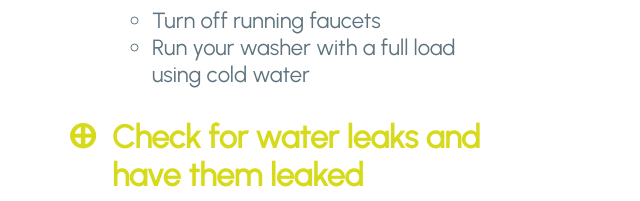
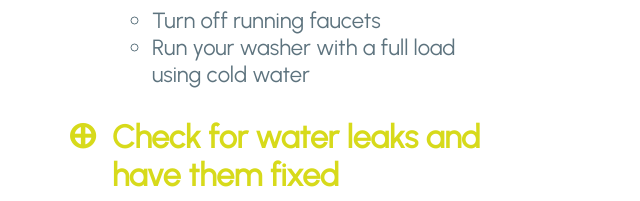
Before and after one commit to ev2070/issue-site, a plain HTML site: page recommendations.html in a window 1280 px wide. Shown: the part 4950-5151 px from the top of the page, 96-736 px from the left. Drawn offline with Linux system fonts and the light colour scheme.

Commit message:
fixed type in recommendations page

```diff
--- a/recommendations.html
+++ b/recommendations.html
@@ -138,7 +138,7 @@
 							<li>Turn off running faucets</li>
 							<li>Run your washer with a full load using cold water</li>
 						</ul>
-						<li class="highlight">Check for water leaks and have them leaked</li>
+						<li class="highlight">Check for water leaks and have them fixed</li>
 						<ul  class="list-space">
 							<li>Toilet</li>
 							<li>Faucets</li>
```
